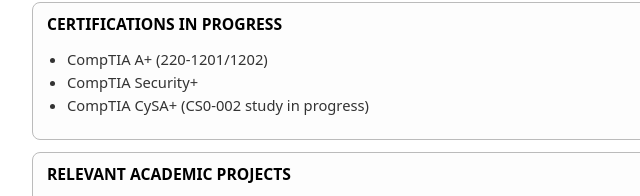
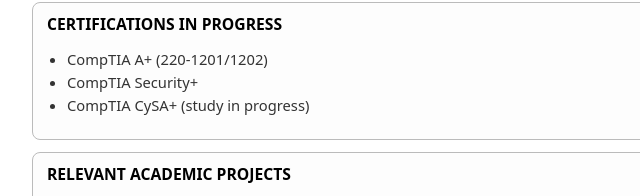
Before and after one commit to cheddahbear/theodore-resume, a plain HTML site: page index.html in a window 1280 px wide. Shown: the part 502-698 px from the top of the page, 158-798 px from the left. Drawn offline with Linux system fonts and the light colour scheme.

Commit message:
Update index.html

```diff
--- a/index.html
+++ b/index.html
@@ -158,7 +158,7 @@
         <ul>
           <li>CompTIA A+ (220-1201/1202)</li>
           <li>CompTIA Security+</li>
-          <li>CompTIA CySA+ (CS0-002 study in progress)</li>
+          <li>CompTIA CySA+ (study in progress)</li>
         </ul>
       </div>
     </details>
```
